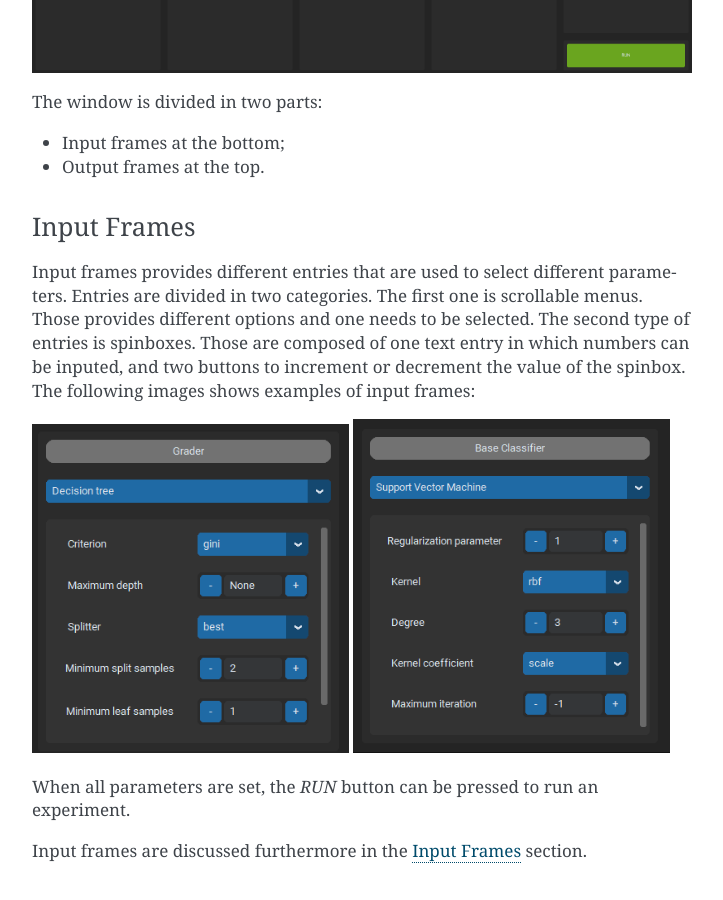
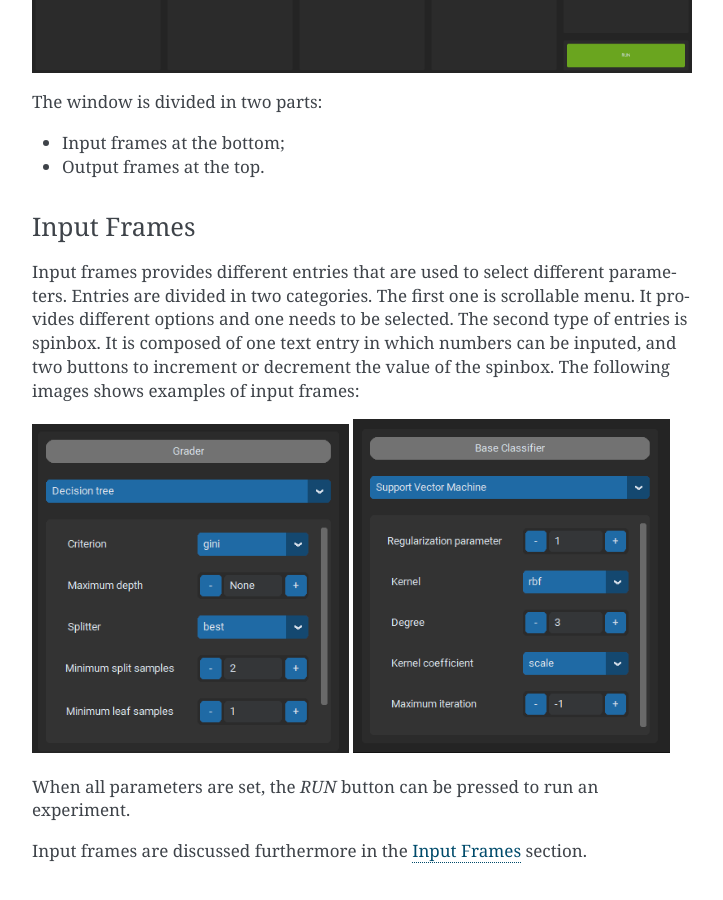
Before and after one commit to UnePatate5010/GUI-White-Black-Box-Models-Mix, a Sphinx documentation site: the page built from docs/source/getting_started.rst, in a window 1280 px wide and 900 px high, scrolled down 1058 px. Shown: the whole window, without its empty margins (388-1111 px from the left). Built offline with Sphinx 7.4.7, drawn with Linux system fonts in a browser that asks for light colours.

Commit message:
fixzed typo doc

```diff
--- a/docs/source/getting_started.rst
+++ b/docs/source/getting_started.rst
@@ -47,8 +47,8 @@ Input Frames
 ~~~~~~~~~~~~
 
 Input frames provides different entries that are used to select different parameters. Entries are divided in two categories.
-The first one is scrollable menus. Those provides different options and one needs to be selected. The second type of entries is
-spinboxes. Those are composed of one text entry in which numbers can be inputed, and two buttons to increment or decrement the value of the spinbox.
+The first one is scrollable menu. It provides different options and one needs to be selected. The second type of entries is
+spinbox. It is composed of one text entry in which numbers can be inputed, and two buttons to increment or decrement the value of the spinbox.
 The following images shows examples of input frames:
 
 .. image:: img/grader_ex.png
```
